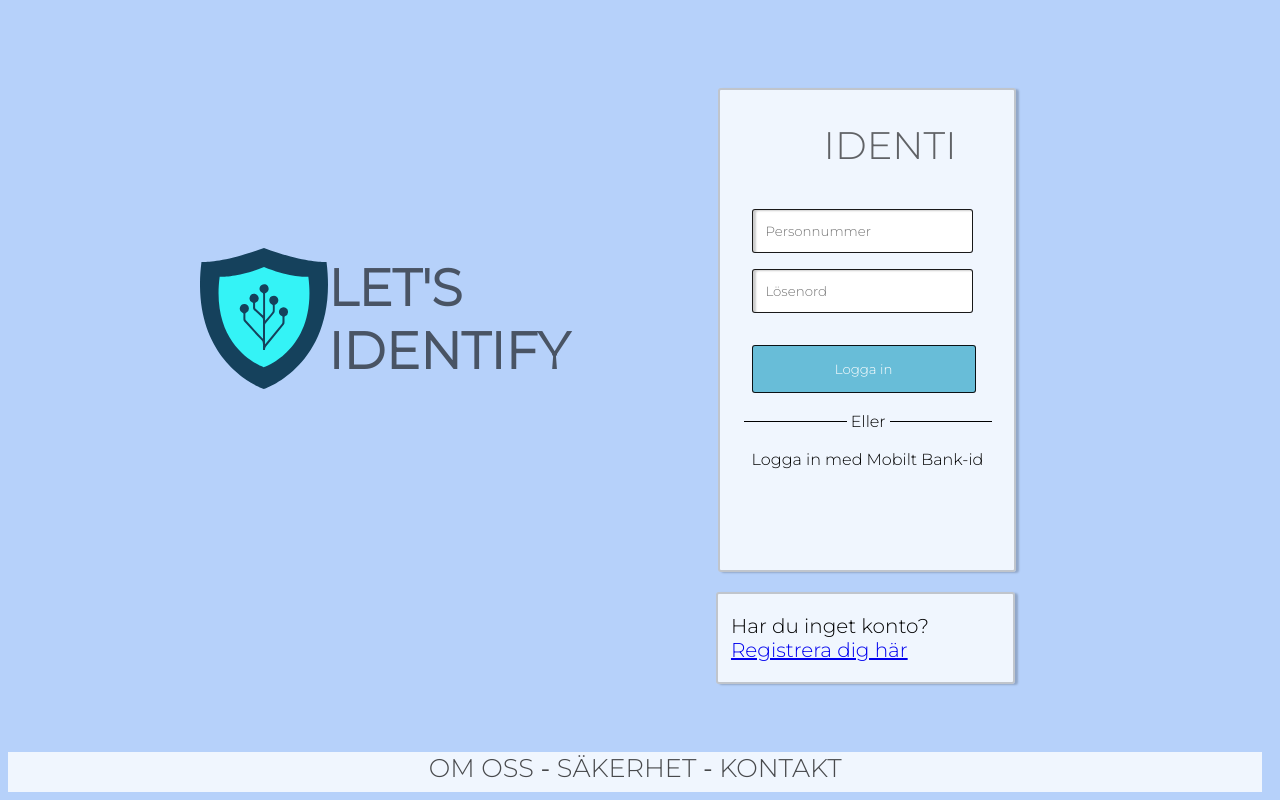
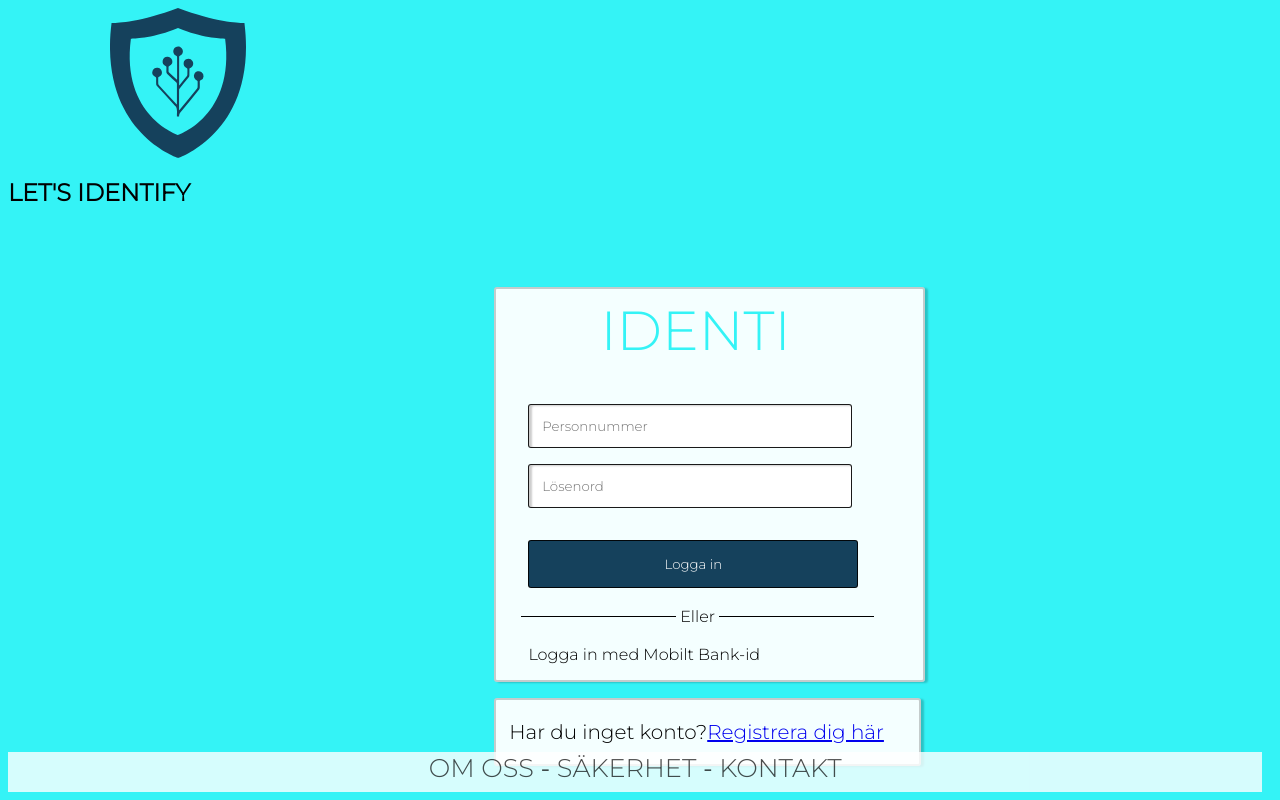
Before and after one commit to lundkvistarn/Kandidatprojekt_E-Leg, a web app: file projekt/html/index.html in a window 1280 px wide. Run offline with its HTML, style and script files only (its server is not run), Linux system fonts and the light colour scheme.

Commit message:
Fiiiirst!!11!
små äåndringar

```diff
--- a/projekt/css/index.css
+++ b/projekt/css/index.css
@@ -3,51 +3,42 @@
 @import url('https://fonts.googleapis.com/css2?family=Montserrat:wght@300&display=swap');
 
 body {
-  background-color:#b6d1fa;
+  background-color:#34F3F6;
   font-family: 'Montserrat', sans-serif;
 }
-
-#wrapper {
-    float:left;
-    width: 50vw;
-    margin-top: 30vh;
-}
 #logga {
-    float:left;
-	width: 10vw;
-    margin-left: 30%;
-	height: 20vh;
+    /*storlek*/
+    width: 200px;       /*8vw;*/
+    height:150px;         /*15vh;*/
+    /*utseende*/
+    margin-top: 1vh;
+    margin-left: 8vw;
     background-repeat: no-repeat;
     background-image: url("../img/logo_identi.svg");
 }
-h2 {
-	font-family: 'Montserrat', sans-serif;
-	margin-top: 1vh;
-    font-size: 4vw;
-  	color: rgba(0, 0, 0, 0.6);
-}
 .square {
     /*storlek*/
-	height: 60vh;
-	width: 23vw;
+    width: 427px;       /*23vw;*/
+
     /*position*/
-    float:right;
-    margin-right: 20vw;
+    margin-left: 38vw;
     margin-top: 10vh;
+
     /*utseende*/
-	background-color: rgba(255, 255, 255, 0.8);
+    background-color: rgba(255, 255, 255, 0.95);
     border: 2px solid rgba(0, 0, 0, 0.2);
     border-radius: 3px;
     box-shadow: 3px 1px 2px rgba(0, 0, 0, 0.2);
+
     /*Font*/
 
 }
 #namn {
     font-family: 'Montserrat', sans-serif;
-    font-size: 3vw;
-    color: rgba(0, 0, 0, 0.6);
+    font-size: 55px;        /*3vw;*/
+    color: #34F3F6;;;
     margin-left: 13vh;
-    margin-top: 4vh;
+    margin-top: 1vh;
     margin-bottom: 0vh;
 }
 
@@ -57,20 +48,30 @@ h2 {
     margin-left: 2.5vw;
 }
 .inputLog {
-    width: 16vw;
+    /*storlek*/
+    width: 307px;          /*16vw;*/
     height: 5vh;
+
+    /*position*/
     padding-left: 1vw;
     margin-top: 2vh;
+
+    /*utseende*/
     font-family: 'Montserrat', sans-serif;
     border: 1px solid rgba(0, 0, 0, 0.9);
     border-radius: 3px;
     box-shadow: inset 3px 1px 2px rgba(0, 0, 0, 0.2);
 }
 #logIn {
-    width: 17.5vw;
+    /*storlek*/
+    width: 330px;       /*17.5vw;*/
     height: 6vh;
-    background-color: #68BDD8;
+
+    /*position*/
     margin-top: 4vh;
+
+    /*utseende*/
+    background-color: #15415C;
     font-family: 'Montserrat', sans-serif;
     border: none;
     color: white;
@@ -84,19 +85,22 @@ h2 {
     margin-left: -0.8vw;
 }
 .line {
-    width: 8vw;
+    width: 155px;       /*8vw;*/
     border-top: 1px solid black;
 }
 
 /* REGISTRERA */
 #registerBox{
-    width: 22vw;
+    /*storlek*/
+    width: 410px;       /*22vw;*/
+
     /*position*/
-    float:right;
-    margin-right: -23.2vw;
-    margin-top: 73vh;
+    position: fixed;
+    margin-left: 38vw;
+    margin-top: 2vh;
+
     /*utseende*/
-	background-color: rgba(255, 255, 255, 0.8);
+    background-color: rgba(255, 255, 255, 0.95);
     border: 2px solid rgba(0, 0, 0, 0.2);
     border-radius: 3px;
     box-shadow: 3px 1px 2px rgba(0, 0, 0, 0.2);
@@ -107,17 +111,19 @@ h2 {
 
 /* FOOTER */
 #footer {
+    /*storlek*/
     width: 98%;
     height: 5vh;
-    background-color: rgba(255, 255, 255, 0.8);
 
-    /* FONT */
+    /*position*/
+    position: absolute;
+    bottom: 1vh;
+
+    /*utseende*/
     font-family: 'Montserrat', sans-serif;
     font-size: 2vw;
     text-align: center;
-    /* POSITION */
-    position: absolute;
-    bottom: 1vh;
+    background-color: rgba(255, 255, 255, 0.8);
 }
 .link {
     cursor: default;
```
Also changed, not shown: projekt/css/kontakt.css (+12 -4 lines), projekt/css/om_oss.css (+11 -3 lines), projekt/css/profil.css (+16 -5 lines), projekt/css/register.css (+18 -9 lines). Lines whose indentation alone changed are shown as unchanged.
